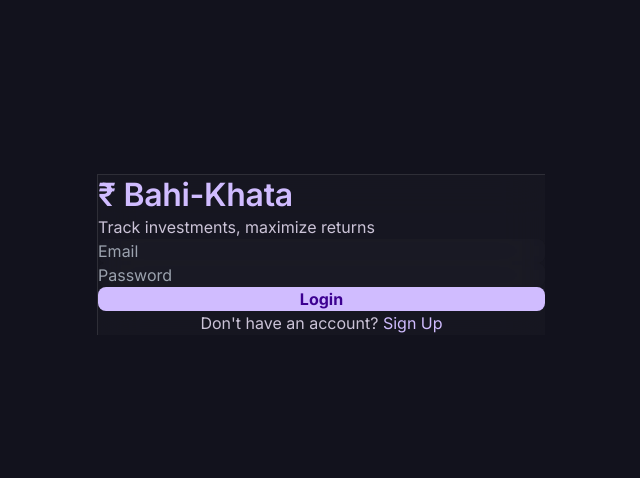
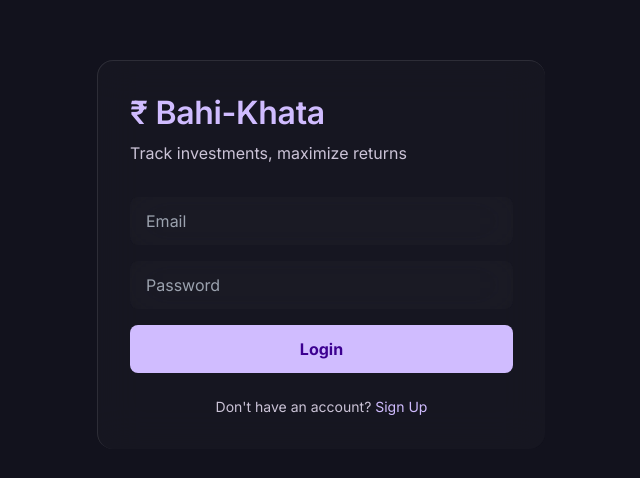
Before and after one commit to Moksh9810/bahi-khata, a React (Vite) app in the folder bahi-khata-v2/: page / in a window 1280 px wide. Shown: the part 146-624 px from the top of the page, without its empty margins (319-959 px from the left). Built offline with nearby package versions, Linux system fonts and the light colour scheme; no server answers.

Commit message:
Refactor Tailwind config to extend settings

```diff
--- a/bahi-khata-v2/tailwind.config.js
+++ b/bahi-khata-v2/tailwind.config.js
@@ -46,12 +46,7 @@ export default {
       success: 'rgb(var(--success) / <alpha-value>)',
       'success-glow': 'rgb(var(--success-glow) / <alpha-value>)',
     },
-    borderRadius: {
-      DEFAULT: "0.25rem",
-      lg: "0.5rem",
-      xl: "0.75rem",
-      full: "9999px"
-    },
+    extend: {
       spacing: {
         unit: "8px",
         gutter: "24px",
@@ -75,7 +70,8 @@ export default {
         "body-md": ["16px", { lineHeight: "24px", fontWeight: "400" }],
         "display-lg": ["48px", { lineHeight: "56px", letterSpacing: "-0.02em", fontWeight: "700" }],
         "headline-md": ["28px", { lineHeight: "36px", letterSpacing: "-0.005em", fontWeight: "600" }],
-      "display-md": ["45px", { lineHeight: "52px", letterSpacing: "-0.02em", fontWeight: "700" }],
+        "display-md": ["45px", { lineHeight: "52px", letterSpacing: "-0.02em", fontWeight: "700" }]
+      }
     }
   },
   plugins: [],
```
Lines whose indentation alone changed are shown as unchanged.
